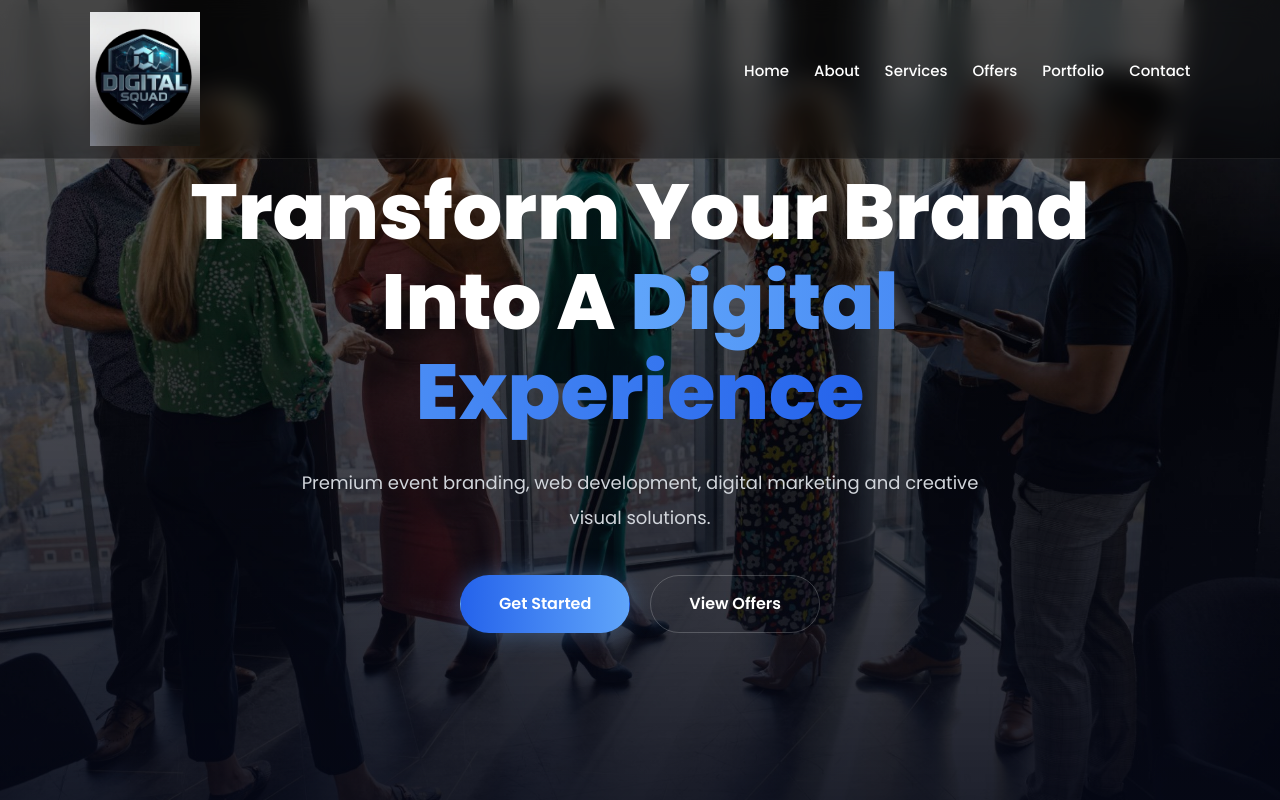
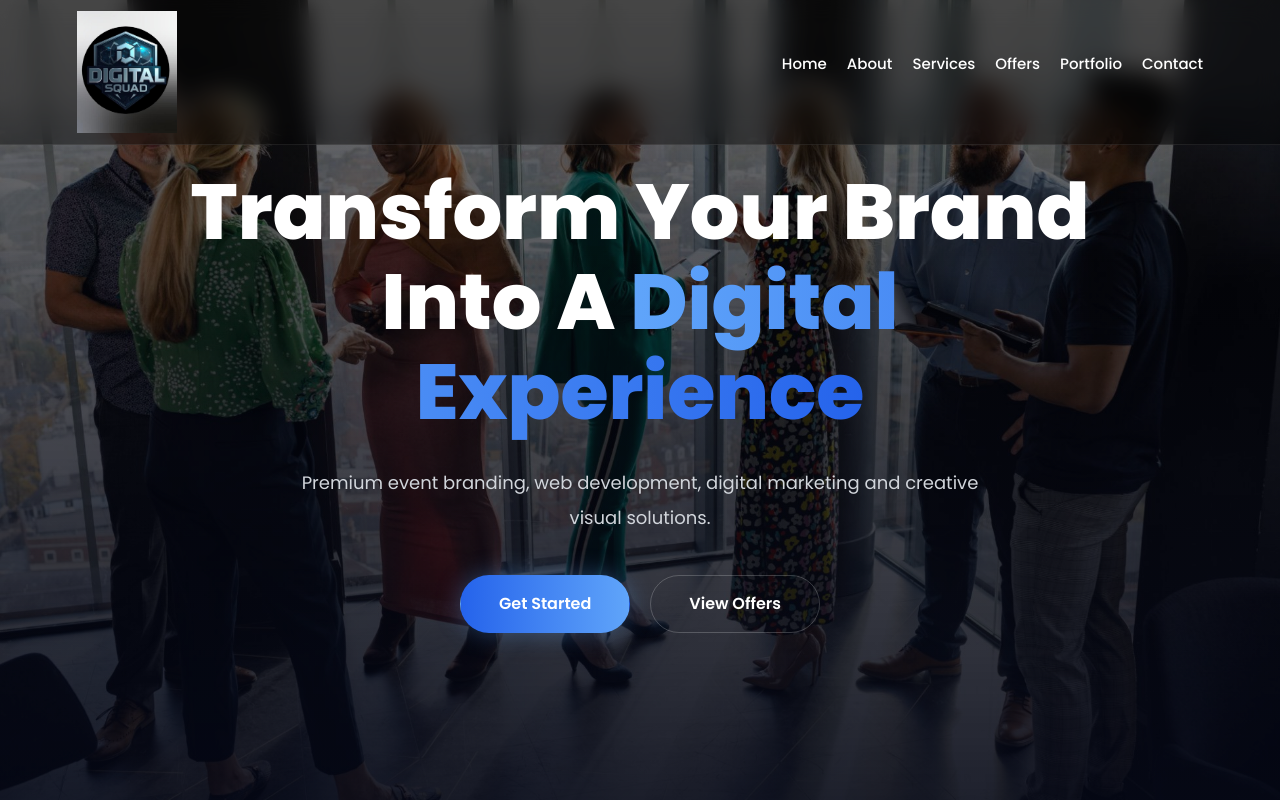
Before and after one commit to Afila13/Digital-Squad, a plain HTML site: page DigitalSquad/index.html in a window 1280 px wide. Shown: the top 800 px of the page. Drawn offline with nearby package versions, Linux system fonts and the light colour scheme.

Commit message:
style.css

```diff
--- a/DigitalSquad/css/style.css
+++ b/DigitalSquad/css/style.css
@@ -50,7 +50,7 @@ img{
   top:0;
   left:0;
   width:100%;
-  padding:12px 7%;
+  padding:11px 6%;
   display:flex;
   justify-content:space-between;
   align-items:center;
@@ -61,12 +61,12 @@ img{
 }
 
 .logo img{
-  width:110px;
+  width: 100px;
 }
 
 .nav-links{
   display:flex;
-  gap:25px;
+  gap:20px;
   list-style:none;
 }
 
```
